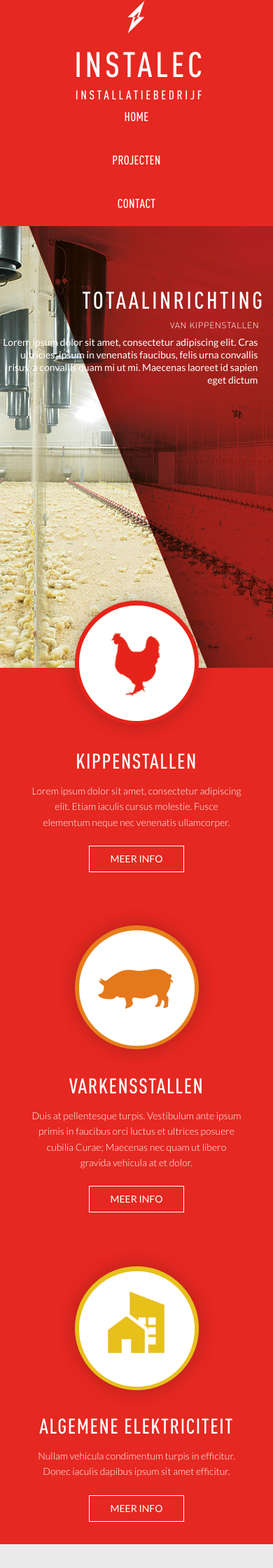
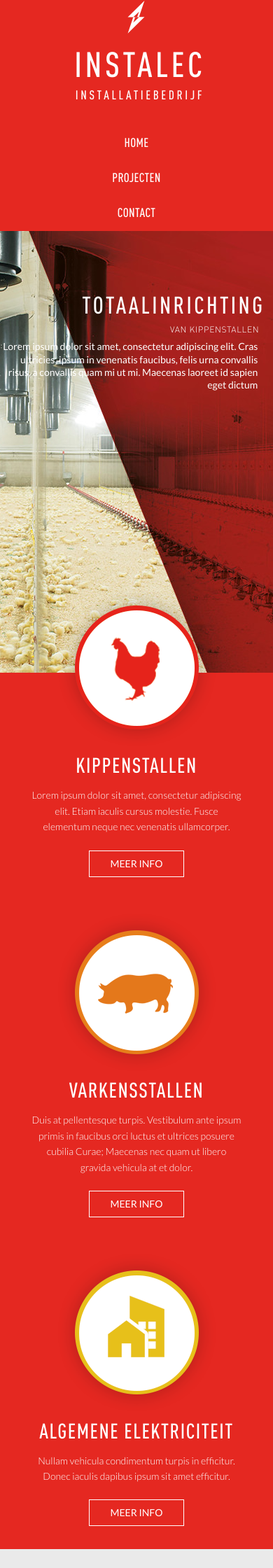
Before and after one commit to SeanStove/instalec, a Jekyll site: the page built from index.html, in a window 390 px wide. Shown: the top 2240 px of the page at 70% size. Built offline with Jekyll 4.4.1, drawn with Linux system fonts in a browser that asks for light colours.

Commit message:
Support responsive for small devices

```diff
--- a/_sass/2-sections/_header-nav.sass
+++ b/_sass/2-sections/_header-nav.sass
@@ -67,14 +67,14 @@
 @media screen and (max-width: 700px)
   nav
     width: 100%
-    margin-top: 20px
+    margin-top: 180px
 
     ul
       position: static
 
     li a
-      height: 62px
-      line-height: 62px
+      height: 50px
+      line-height: 50px
 
     ul li, li a
       width: 100%
--- a/_sass/2-sections/_index-contact.sass
+++ b/_sass/2-sections/_index-contact.sass
@@ -70,4 +70,4 @@
 
 @media screen and (max-width: 440px)
   .contact-content
-    max-width: 400px
+    max-width: 300px
```
